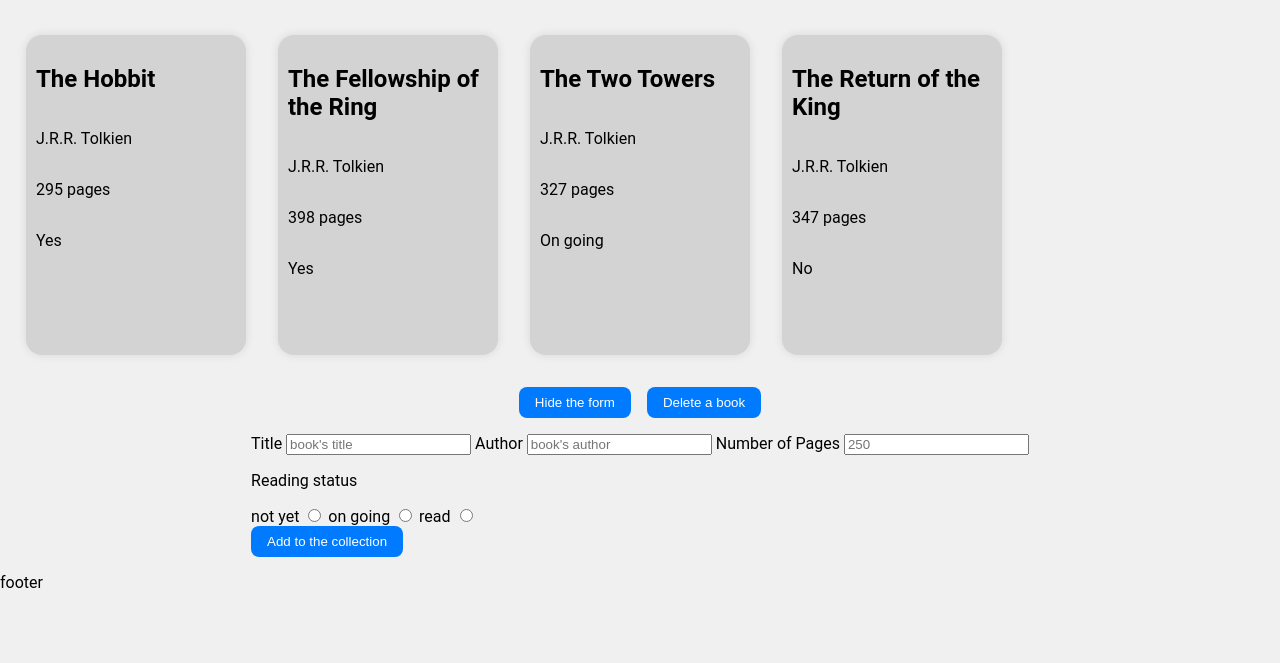
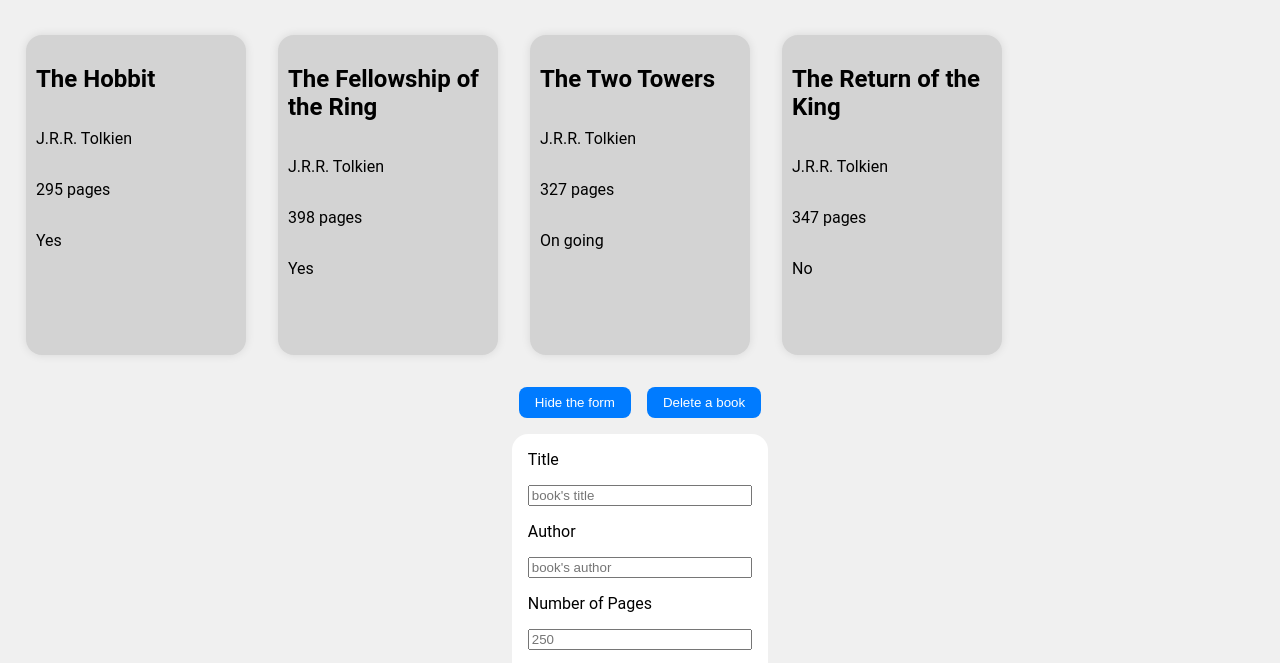
Before and after one commit to Drungor/library, a plain HTML site: page index.html in a window 1280 px wide. Both pictures are taken after a click on the button "Add a book". Shown: the part 104-767 px from the top of the page. Drawn offline with Linux system fonts and the light colour scheme.

Commit message:
improved UI to visualise scripts change

```diff
--- a/global.css
+++ b/global.css
@@ -53,6 +53,8 @@ header{
     width: 200px;
     height: 300px;
 }
+
+
 #button-space {
     display: flex;
     justify-content: center;
@@ -63,10 +65,33 @@ header{
 #form-container {
     display: flex;
     justify-content: center;
-    align-items: center;
+    align-items: top;
     margin: 1rem;
+    gap: 1rem;
+    height: auto;
 }
 
-#form {
-    display: none;
+#add-form {
+    background-color: white;
+    border-radius: 1rem;
 }
+
+#book-form {
+    display: flex;
+    flex-direction: column;
+    gap: 1rem;
+    padding: 1rem;
+}
+
+#delete-form {
+    background-color: white;
+    border-radius: 1rem;
+    height: fit-content;
+}
+
+#delete {
+    display: flex;
+    flex-direction: column;
+    gap: 1rem;
+    padding: 1rem;
+}
--- a/index.html
+++ b/index.html
@@ -20,7 +20,7 @@
             <button id="delete-book-button"></button>
         </section>
         <section id="form-container">
-            <div id="form">
+            <div id="add-form">
                 <form class="form" action="" id="book-form">
                     <label for="title">Title</label>
                     <input type="text" id="title-input" placeholder="book's title" required>
--- a/script.js
+++ b/script.js
@@ -1,6 +1,6 @@
 //DOM Elements
 const bookShelves = document.getElementById('book-shelves');
-const formElement = document.getElementById('form');
+const AddformElement = document.getElementById('add-form');
 const deleteFormElement = document.getElementById('delete-form');
 
 //Add form elements
@@ -48,15 +48,15 @@ book();
 
 
 //etape 1: add a book
-
+AddformElement.style.display = 'none';
 addBookButtonElement.textContent = 'Add a book';
 
 addBookButtonElement.addEventListener('click', () => {
-    if (formElement.style.display === "none" || formElement.style.display === "") {
-        formElement.style.display = 'block';
+    if (AddformElement.style.display === "none" || AddformElement.style.display === "") {
+        AddformElement.style.display = 'block';
         addBookButtonElement.textContent = 'Hide the form';
     } else {
-        formElement.style.display = 'none';
+        AddformElement.style.display = 'none';
         addBookButtonElement.textContent = 'Add a Book';
     }
     console.log('click');
@@ -64,11 +64,11 @@ addBookButtonElement.addEventListener('click', () => {
 
 
 submitButtonElement.addEventListener('click', (e) => {
-    const AllfieldsValid = Array.from(formElement.elements).every((input) => {
+    const AllfieldsValid = Array.from(AddformElement.elements).every((input) => {
         return input.type !== 'submit' && input.checkValidity();
     });
     if (AllfieldsValid) {
-        formElement.style.display = 'none';
+        AddformElement.style.display = 'none';
         addBookButtonElement.textContent = 'Add a Book';
         console.log('you did clicked on submit button');
     }
```
